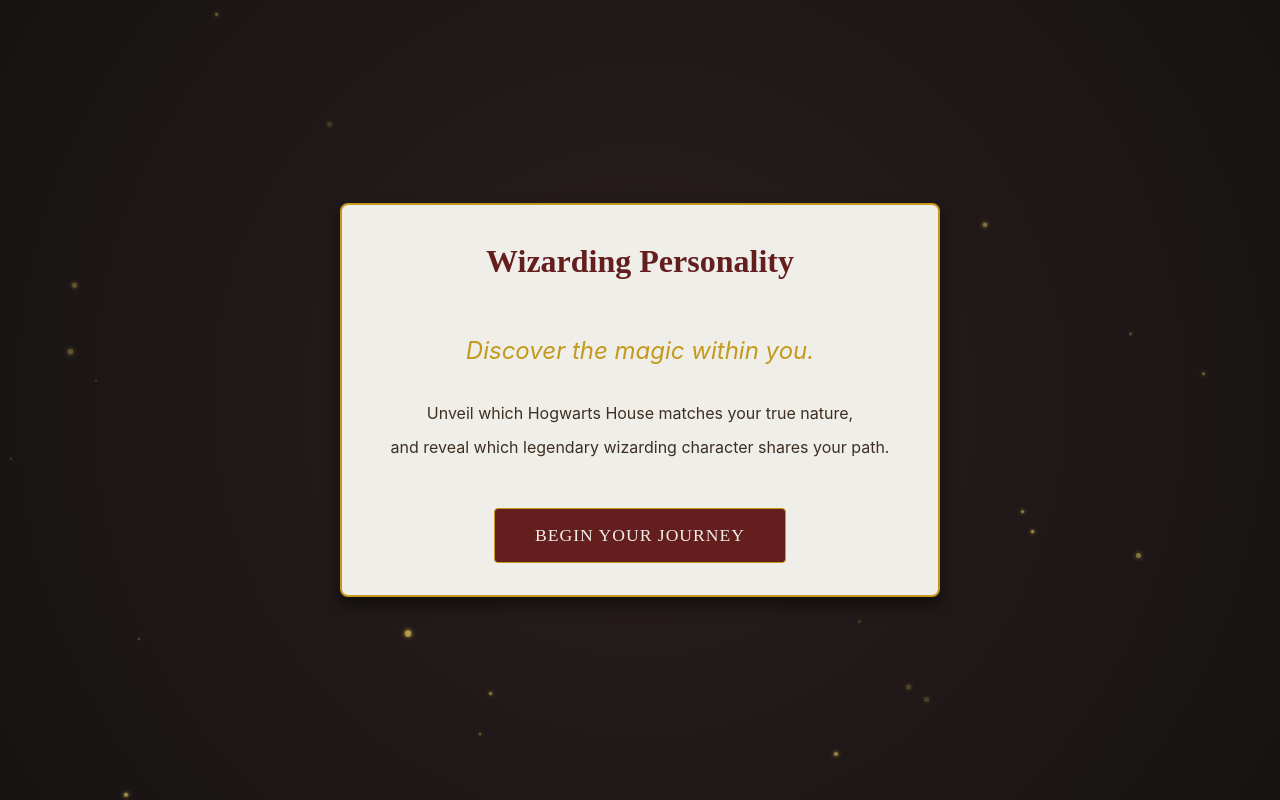
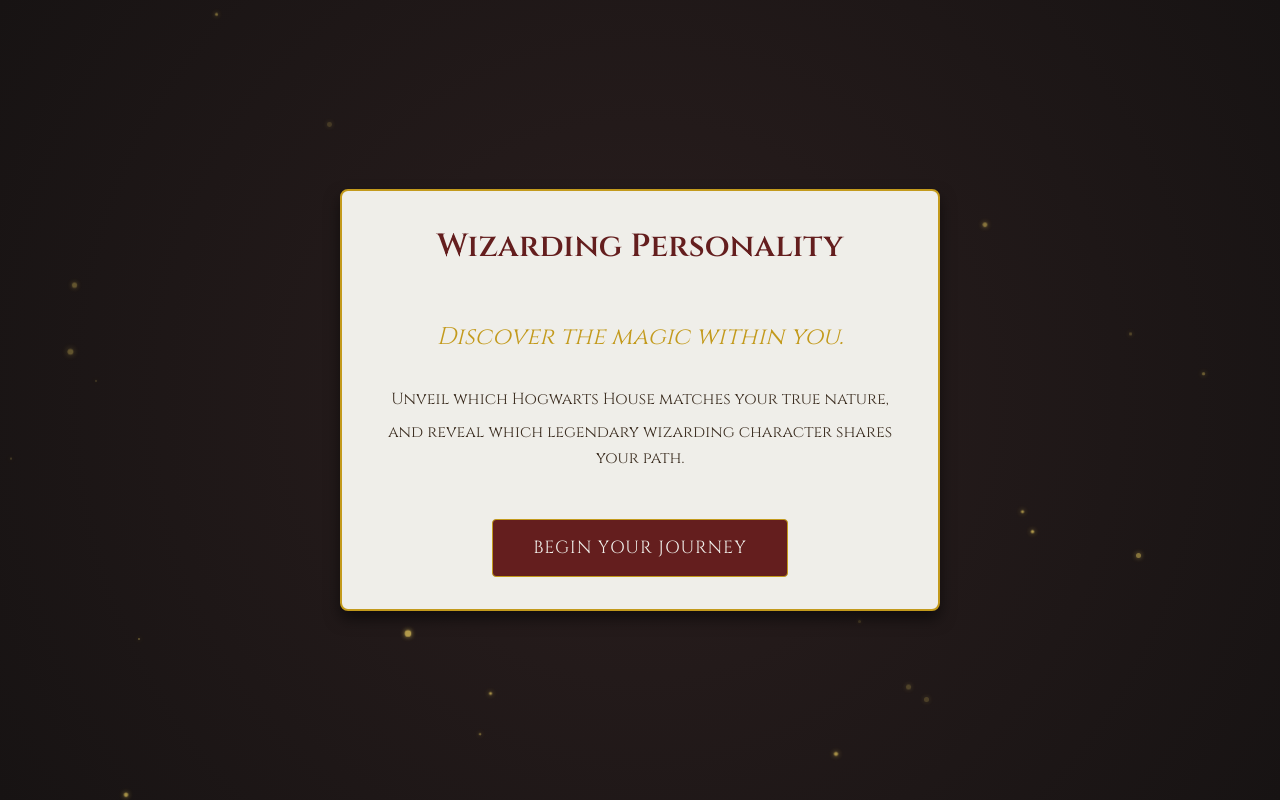
Before and after one commit to ShavishaThiloshini/WizardingPersonality, a React (Vite) app: page / in a window 1280 px wide. Built offline with nearby package versions, Linux system fonts and the light colour scheme; a web font is replaced by a local one.

Commit message:
Font Chnges

```diff
--- a/index.html
+++ b/index.html
@@ -8,6 +8,9 @@
     <style>
       @import url('https://fonts.cdnfonts.com/css/harry-potter');
     </style>
+    <link rel="preconnect" href="https://fonts.googleapis.com">
+    <link rel="preconnect" href="https://fonts.gstatic.com" crossorigin>
+    <link href="https://fonts.googleapis.com/css2?family=Cinzel:wght@400..900&display=swap" rel="stylesheet">
   </head>
   <body>
     <div id="root"></div>
--- a/src/styles/variables.css
+++ b/src/styles/variables.css
@@ -30,7 +30,7 @@
 
   /* Typography */
   --font-family-display: 'Harry Potter', 'Cinzel', 'Playfair Display', serif;
-  --font-family-body: 'Inter', 'Roboto', sans-serif;
+  --font-family-body: 'Cinzel', serif;
 
   --font-size-title: 3rem;
   --font-size-heading: 2rem;
```
